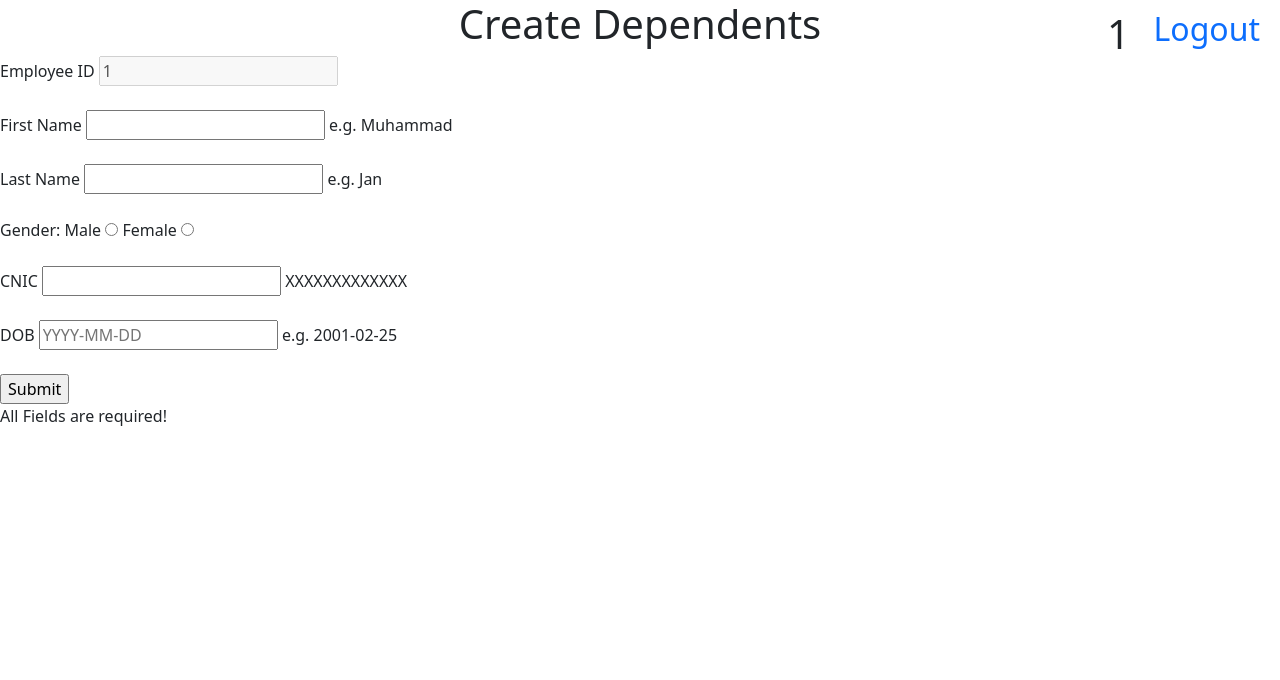
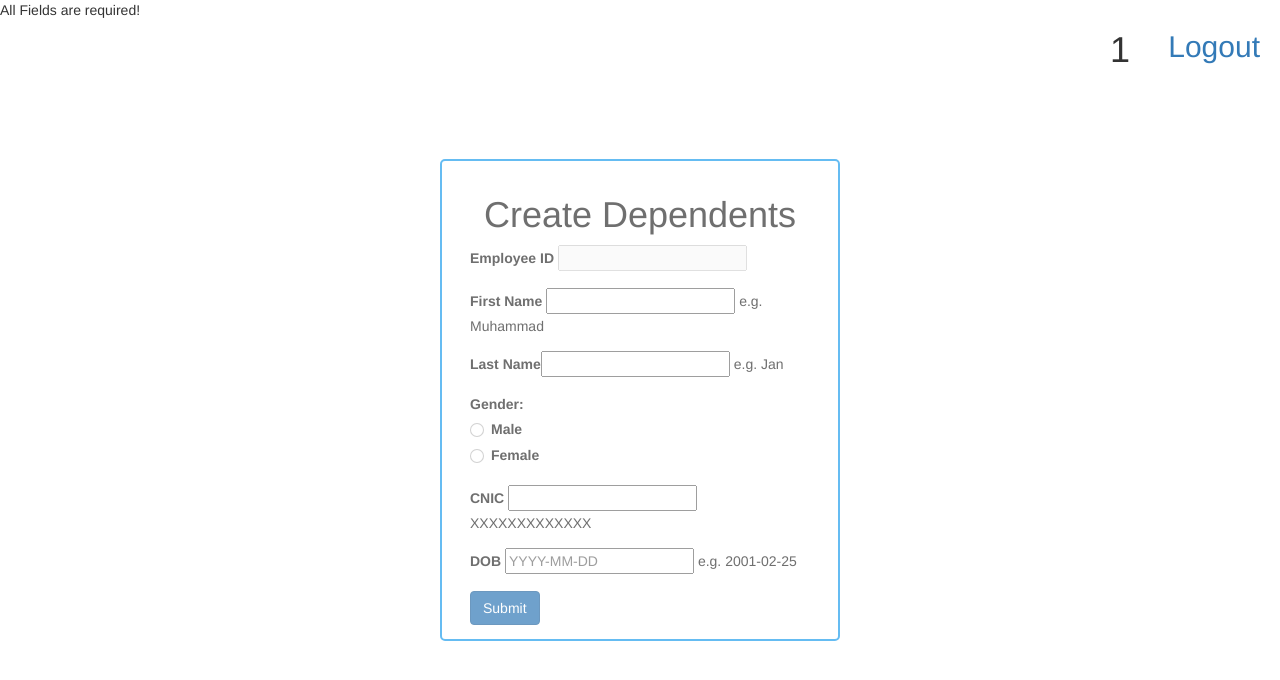
Before and after one commit to m0hammadjaan/Health-Metrics, a PHP site: page /testpro/create_dependents.php?id=1 in a window 1280 px wide. Shown: the top 680 px of the page. Run offline with PHP 8.4, Linux system fonts and the light colour scheme; the visitor is signed in with stand-in values (Sample User, id 1); data that the repository does not hold is empty.

Commit message:
Update create_dependents.php

```diff
--- a/create_dependents.php
+++ b/create_dependents.php
@@ -7,24 +7,36 @@ error_reporting(0); ?>
     <meta charset="UTF-8">
     <meta http-equiv="X-UA-Compatible" content="IE=edge">
     <meta name="viewport" content="width=device-width, initial-scale=1.0">
-    <title>Document</title>
+    <link rel="stylesheet" href="https://maxcdn.bootstrapcdn.com/bootstrap/3.3.7/css/bootstrap.min.css" integrity="sha384-BVYiiSIFeK1dGmJRAkycuHAHRg32OmUcww7on3RYdg4Va+PmSTsz/K68vbdEjh4u" crossorigin="anonymous">
+    <link rel="stylesheet" href="style.css">
+    <title>Health Metrics | Create Dependents</title>
 </head>
 <body>
+    <div class="div-center">
+            <div class="content">
     <center>
         <h1>Create Dependents</h1>
     </center>
-<?php
+
+   <form action="" method="post">
+        <div class="form-group"> <label for=""> Employee ID </label> <input type="number" name="dempid" value="<?php echo $eid ?>" disabled /></div>
+        <div class="form-group"> <label for=""> First Name </label> <input type="text" name="fname" /> e.g. Muhammad </div>
+        <div class="form-group"> <label for=""> Last Name </label><input type="text" name="lname" /> e.g. Jan </div>
+       <div class="form-group"> <label class="form-label" for="">Gender:</label>
+        <div class="form-check"><label class="form-check-label" for=""> Male</label>
+        <input class="form-check-input" type="radio" name="gender" value="Male" /></div>
+        <div class="form-check"><label class="form-check-label" for=""> Female </label>
+        <input class="form-check-input" type="radio" name="gender" value="Female"/></div>
+        </div>
+        <div class="form-group"> <label for=""> CNIC </label> <input type="number" name="cnic" /> XXXXXXXXXXXXX </div>
+        <div class="form-group"> <label for=""> DOB </label> <input type=text placeholder="YYYY-MM-DD" name="dob"/> e.g. 2001-02-25 </div>
+        <input class="btn btn-primary" type="submit" name="submit" value="Submit"/>
+    </form>
+    </div>
+    </div>
+     <?php
     $eid=$_GET['id'];
     ?>
-    <form action="" method="post">
-        Employee ID <input type="number" name="dempid" value="<?php echo $eid ?>" disabled /><br><br>
-        First Name <input type="text" name="fname" /> e.g. Muhammad <br><br>
-        Last Name <input type="text" name="lname" /> e.g. Jan <br><br>
-        Gender:   Male <input type="radio" name="gender" value="Male" /> Female <input type="radio" name="gender" value="Female"/> <br><br>
-        CNIC <input type="number" name="cnic" /> XXXXXXXXXXXXX <br><br>
-        DOB <input type=text placeholder="YYYY-MM-DD" name="dob"/> e.g. 2001-02-25 <br><br>
-        <input type="submit" name="submit" value="Submit"/>
-    </form>
     <?php
     $dempid=$_POST['dempid'];
     $dfname = $_POST['fname'];
```
